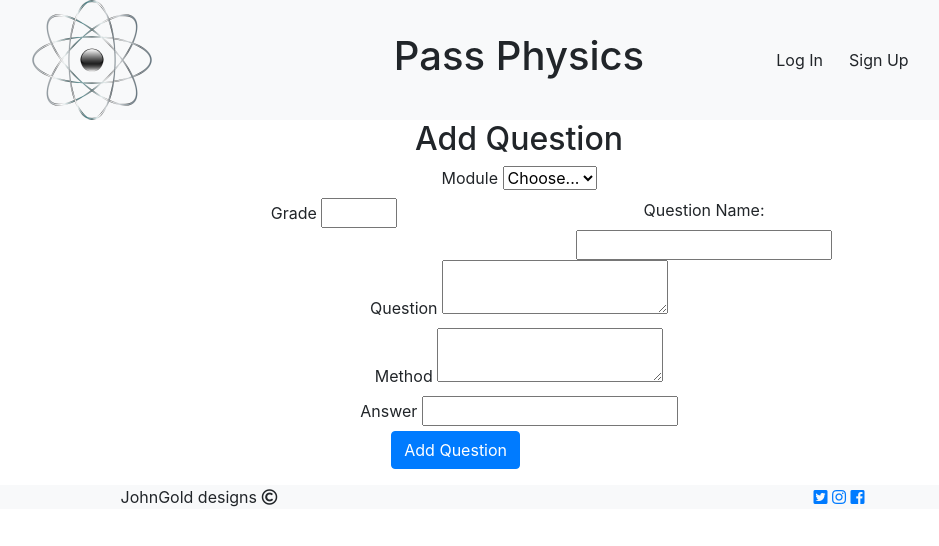
After one commit to JohnGC1510/milestone_project_3, a Flask app: page /add_question in a window 1280 px wide. The commit adds this page. Shown: the top 546 px of the page, without its empty margins (121-1060 px from the left). Run offline with Flask 2, Linux system fonts and the light colour scheme; some libraries are stand-ins or nearby versions.

Commit message:
Added the functionallity for teachers to be able to add questions to the mongoDB questions collection

```diff
--- a/app.py
+++ b/app.py
@@ -32,6 +32,26 @@ def profile(user):
             {"username": session["user"]})
 
     return render_template("profile.html", user=user)
+
+
+@app.route("/add_question", methods=["GET", "POST"])
+def add_question():
+    if request.method == "POST":
+        question = {
+            "module_name": request.form.get("module_name").lower(),
+            "grade": request.form.get("grade"),
+            "question_name": request.form.get("question_name"),
+            "question": request.form.get("question"),
+            "method": request.form.get("method"),
+            "answer": request.form.get("answer"),
+            "author": session["user"]
+        }
+
+        mongo.db.questions.insert_one(question)
+        flash("question successfully added")
+        return redirect(url_for("profile", user=session["user"]))
+
+    return render_template("add_question.html")
 
 
 @app.route("/register", methods=["GET", "POST"])
--- /dev/null
+++ b/templates/add_question.html
@@ -0,0 +1,64 @@
+{% extends "base.html" %}
+{% block content %}
+<h2 class="text-center"> Add Question</h2>
+<div class="container form-container">
+<div class="row">
+    <form class="col-sm-12 offset-md-2 col-md-8 " method="POST" action="{{ url_for('add_question') }}">
+        <div class="form-row">
+            <div class="col-12">
+                <label for="module_name">Module</label>
+                <select id="module_name" name="module_name" required>
+                    <option value="" disabled selected>Choose...</option>
+                    <!-- {% for module in modules %}
+                         <option value="{{ module.module_name }}"">{{module.module_name}}</option>
+                        {% endfor %}
+                    -->
+                    <option value="energy">Energy</option>
+                    <option value="electrcity">Electrcity</option>
+                    <option value="particles">Particles</option>
+                </select>
+            </div>
+        </div>
+        <div class="form-row">
+            <div class="col-sm-6">
+                <label for="grade">Grade</label>
+                <input type="number" id="grade" name="grade"
+                 min="1" max="9" required>
+            </div>
+            <div class="col-sm-6">
+                <label for="queston_name">Question Name:</label>
+                <input type="text" id="question_name" name="question_name"
+                 minlength="3" maxlength="30" required>
+            </div>
+        </div>
+        <div class="form-row">
+            <div class="col-sm-12">
+                 <label for="question">Question</label>
+                <textarea id="question" name="question" minlength="10" maxlength="250" required>
+                </textarea>
+            </div>
+        </div>
+        <div class="form-row">
+            <div class="col-sm-12">
+                 <label for="method">Method</label>
+                <textarea id="method" name="method" minlength="5" maxlength="250" required>
+                </textarea>
+            </div>
+        </div>
+        <div class="form-row">
+            <div class="col-sm-12">
+                 <label for="answer">Answer</label>
+                <input type="text" id="answer" name="answer"
+                 minlength="1" maxlength="30" required>
+            </div>
+        </div>
+        <div class="form-group row">
+            <div class="col-sm-10">
+            <button type="submit" class="btn btn-primary">Add Question</button>
+        </div>
+  </div>
+</form>
+
+</div>
+</div>
+{% endblock %}
--- a/templates/base.html
+++ b/templates/base.html
@@ -14,7 +14,11 @@
         <div class="container-fluid bg-light">
             <div class="row header-container">
                 <div class="col-4 text-center">
-                    <a href="{{ url_for('index') }}"><img id="logo" src="{{ url_for('static', filename='images/logo.png') }}"></a>
+                    {% if session.user %}
+                        <a href="{{ url_for('profile', user=session['user']) }}"><img id="logo" src="{{ url_for('static', filename='images/logo.png') }}"></a>
+                    {% else %}
+                        <a href="{{ url_for('index') }}"><img id="logo" src="{{ url_for('static', filename='images/logo.png') }}"></a>
+                    {% endif %}
                 </div>
                 <div class="col-4 text-center">
                     <h1>Pass Physics</h1>
--- a/templates/profile.html
+++ b/templates/profile.html
@@ -1,7 +1,9 @@
 {% extends "base.html" %}
 {% block content %}
     {% if user.user_type == "teacher" %}
-        <h3>Hello {{ user.title }} {{user.surname }}</h3>
+        <h3>Hello {{ user.title }} {{user.surname }}<br>
+            <a href="{{ url_for('add_question') }}">Click Here</a> to add a question
+        </h3>
     {% endif %}
     {% if user.user_type == "student" %}
         <h3> Hello {{ user.first_name }} I hope you are ready to revise </h3>
```
